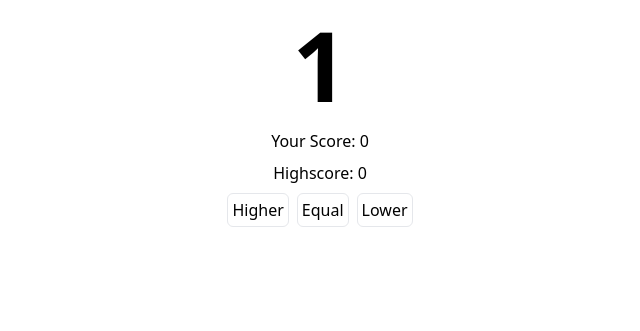
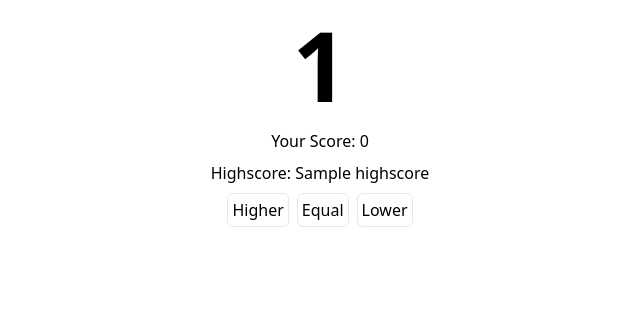
Before and after one commit to jaydenstokes/mobile-dev-rad, a Flask app: template templates/index.html in a window 1280 px wide. Shown: the part 274-605 px from the top of the page, without its empty margins (320-960 px from the left). Run offline with Flask 3, Linux system fonts and the light colour scheme; the template is opened without the code that fills it: most values are stand-ins (such as "Sample title", 1, 10 or a date in 2020); some libraries are stand-ins or nearby versions.

Commit message:
Fixed highscores

```diff
--- a/app.py
+++ b/app.py
@@ -18,7 +18,7 @@ def determine_win(prediction, prev_roll, new_roll):
 @app.route('/')
 def index():
     initial_number = random.randint(1, 6)
-    return render_template('index.html', initial_number=initial_number)
+    return render_template('index.html', initial_number=initial_number, highscore=highscore)
 
 
 @app.route('/roll', methods=["POST"])
--- a/templates/index.html
+++ b/templates/index.html
@@ -11,7 +11,7 @@
     </h1>
     <p id="rolled" class="text-4xl"></p>
     <p id="score">Your Score: 0</p>
-    <p id="highscore">Highscore: 0</p>
+    <p id="highscore">Highscore: {{ highscore }}</p>
     <div class="flex flex-row gap-2">
         <button id="higher" class="border p-1 rounded-md" onclick="rollDie('higher')">Higher</button>
         <button id="equal" class="border p-1 rounded-md" onclick="rollDie('equal')">Equal</button>
```
